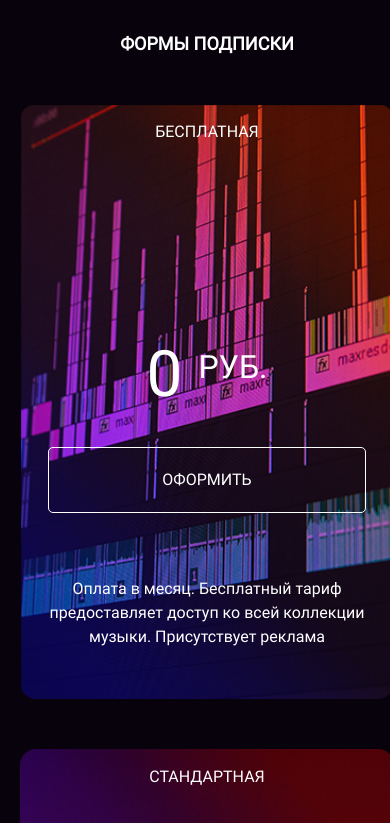
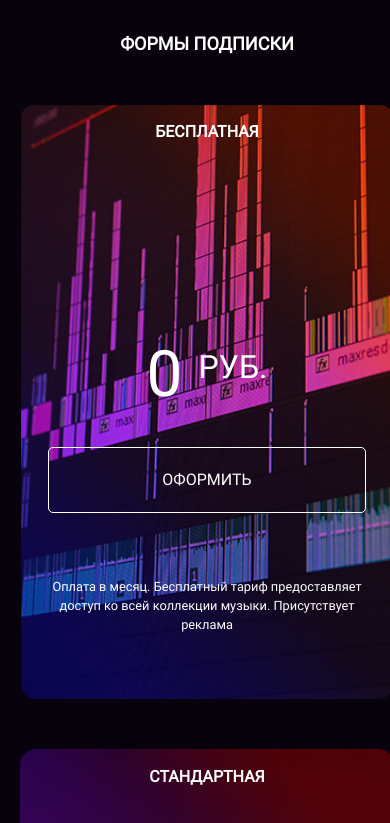
Before and after one commit to pdasya/layout-designer-project-56, a website: page src/index.html in a window 390 px wide. Shown: the part 820-1643 px from the top of the page. Drawn offline with Linux system fonts and the light colour scheme.

Commit message:
fix font bugs pricing page mobile version

```diff
--- a/src/scss/pricing-section.scss
+++ b/src/scss/pricing-section.scss
@@ -156,10 +156,17 @@
       font-size: 16px;
       line-height: 24px;
       margin-top: 16px;
+      font-weight: bold;
     }
 
     .pricing-section-cards__item-description {
       margin-top: 64px;
+      font-size: 12.8px;
+      line-height: 19.2px;
+    }
+
+    pricing-section__footer {
+        margin-top: 40px;
     }
   }
 
```
Also changed, not shown: src/scss/app.css, src/scss/pricing-section.css, 2 other files.
